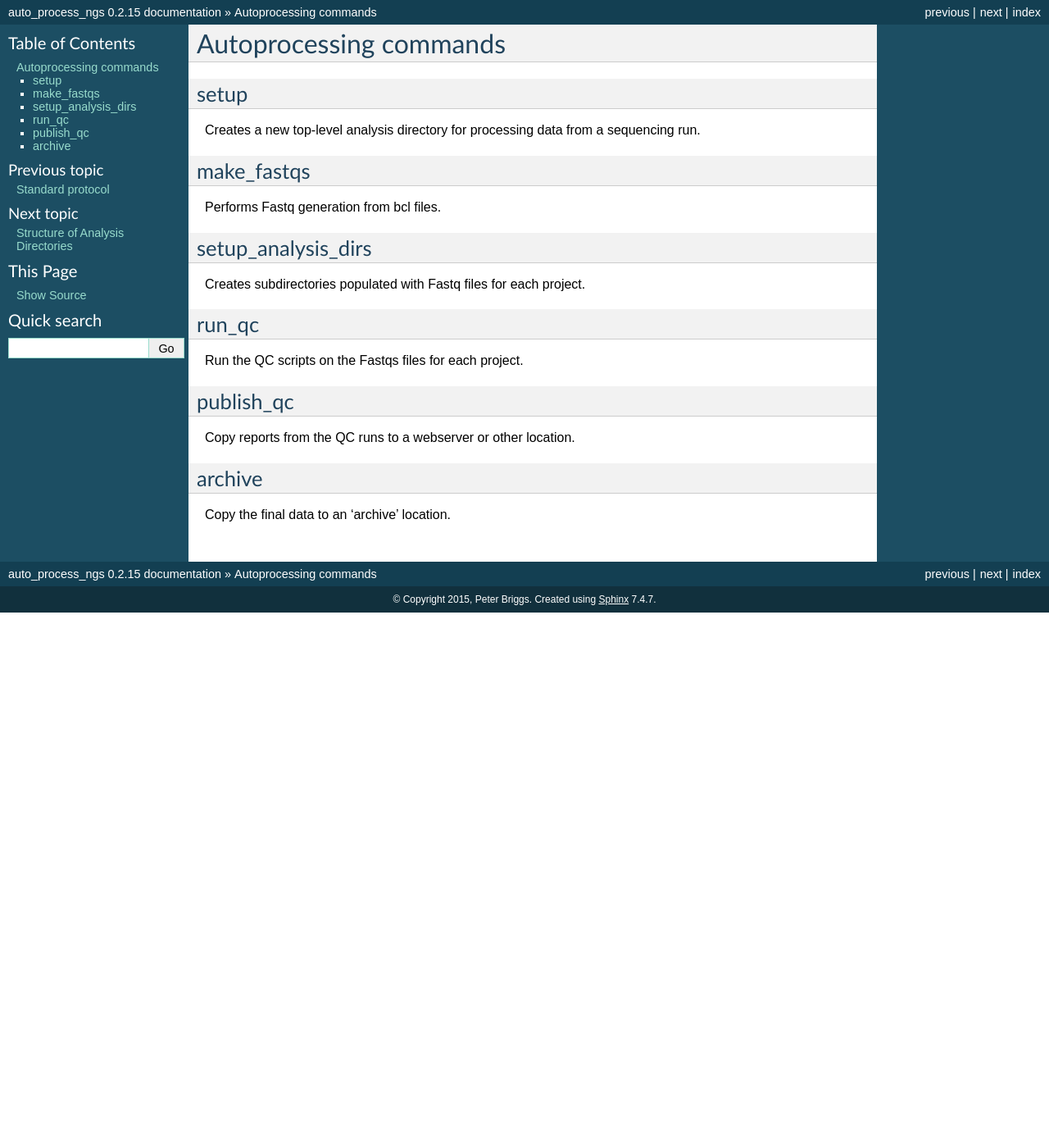
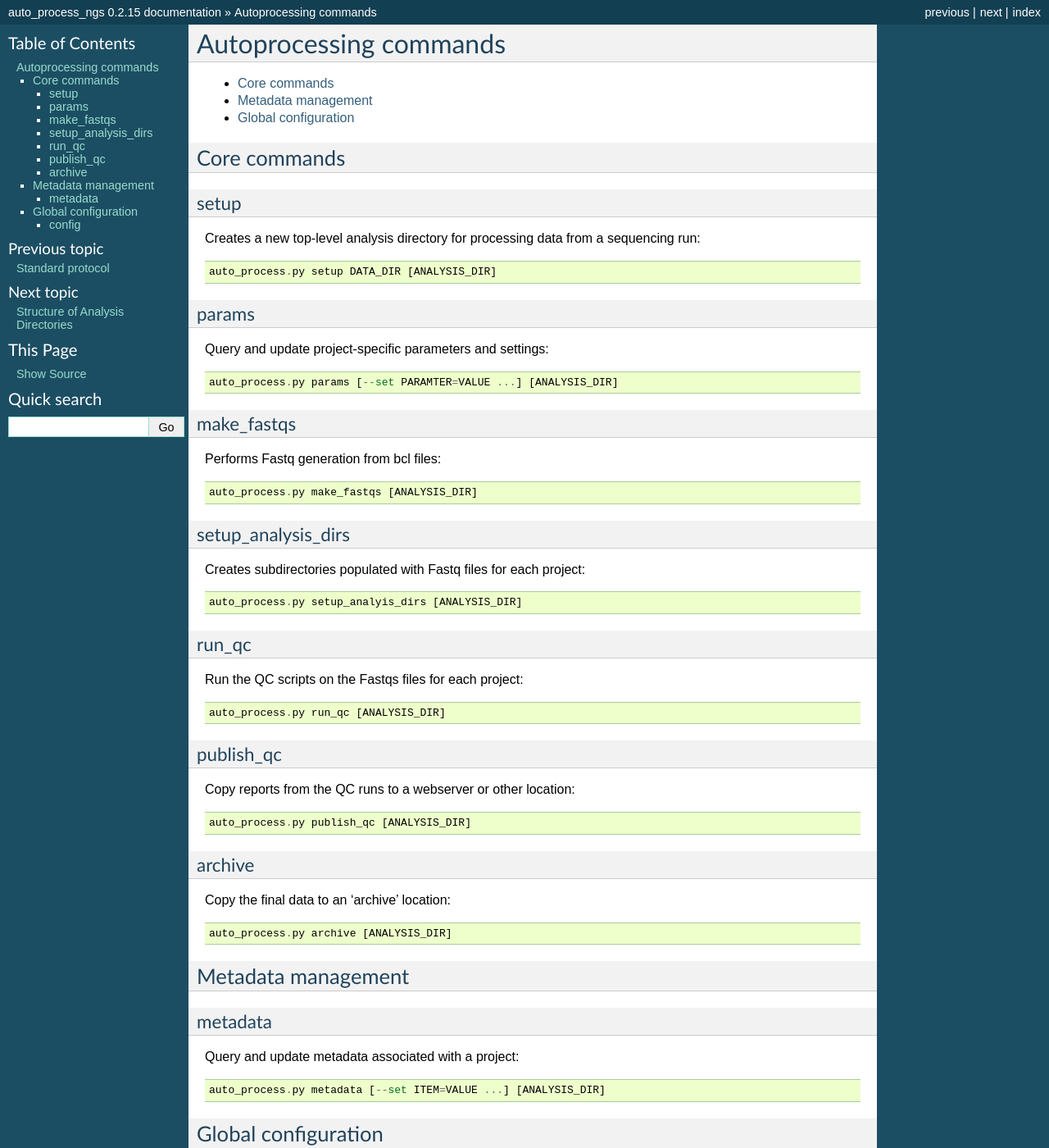
Before and after one commit to fls-bioinformatics-core/auto_process_ngs, a Sphinx documentation site: the page built from docs/source/commands.rst, in a window 1280 px wide and 1400 px high. Shown: the whole window at 82% size. Built offline with Sphinx 7.4.7, drawn with Linux system fonts in a browser that asks for light colours; some of the changed text lies outside the part shown.

Commit message:
Update the documentation listing the auto-processing commands.

```diff
--- a/docs/source/commands.rst
+++ b/docs/source/commands.rst
@@ -1,33 +1,86 @@
 Autoprocessing commands
-=======================
+***********************
+
+* :ref:`core-commands`
+* :ref:`metadata-management`
+* :ref:`global-configuration`
+
+.. _core-commands:
+
+Core commands
+=============
 
 setup
-*****
+-----
 
 Creates a new top-level analysis directory for processing data from
-a sequencing run.
+a sequencing run::
+
+   auto_process.py setup DATA_DIR [ANALYSIS_DIR]
+
+params
+------
+
+Query and update project-specific parameters and settings::
+
+   auto_process.py params [--set PARAMTER=VALUE ...] [ANALYSIS_DIR]
 
 make_fastqs
-***********
+-----------
 
-Performs Fastq generation from bcl files.
+Performs Fastq generation from bcl files::
+
+   auto_process.py make_fastqs [ANALYSIS_DIR]
 
 setup_analysis_dirs
-*******************
+-------------------
 
-Creates subdirectories populated with Fastq files for each project.
+Creates subdirectories populated with Fastq files for each project::
+
+   auto_process.py setup_analyis_dirs [ANALYSIS_DIR]
 
 run_qc
-******
+------
 
-Run the QC scripts on the Fastqs files for each project.
+Run the QC scripts on the Fastqs files for each project::
+
+   auto_process.py run_qc [ANALYSIS_DIR]
 
 publish_qc
-**********
+----------
 
-Copy reports from the QC runs to a webserver or other location.
+Copy reports from the QC runs to a webserver or other location::
+
+   auto_process.py publish_qc [ANALYSIS_DIR]
 
 archive
-*******
+-------
 
-Copy the final data to an 'archive' location.
+Copy the final data to an 'archive' location::
+
+   auto_process.py archive [ANALYSIS_DIR]
+
+.. _metadata-management:
+
+Metadata management
+===================
+
+metadata
+--------
+
+Query and update metadata associated with a project::
+
+   auto_process.py metadata [--set ITEM=VALUE ...] [ANALYSIS_DIR]
+
+.. _global-configuration:
+
+Global configuration
+====================
+
+config
+------
+
+Query and set global configuration options that are used for all
+projects::
+
+    auto_process.py config [--set SECTION.PARAM=VALUE ...]
```
